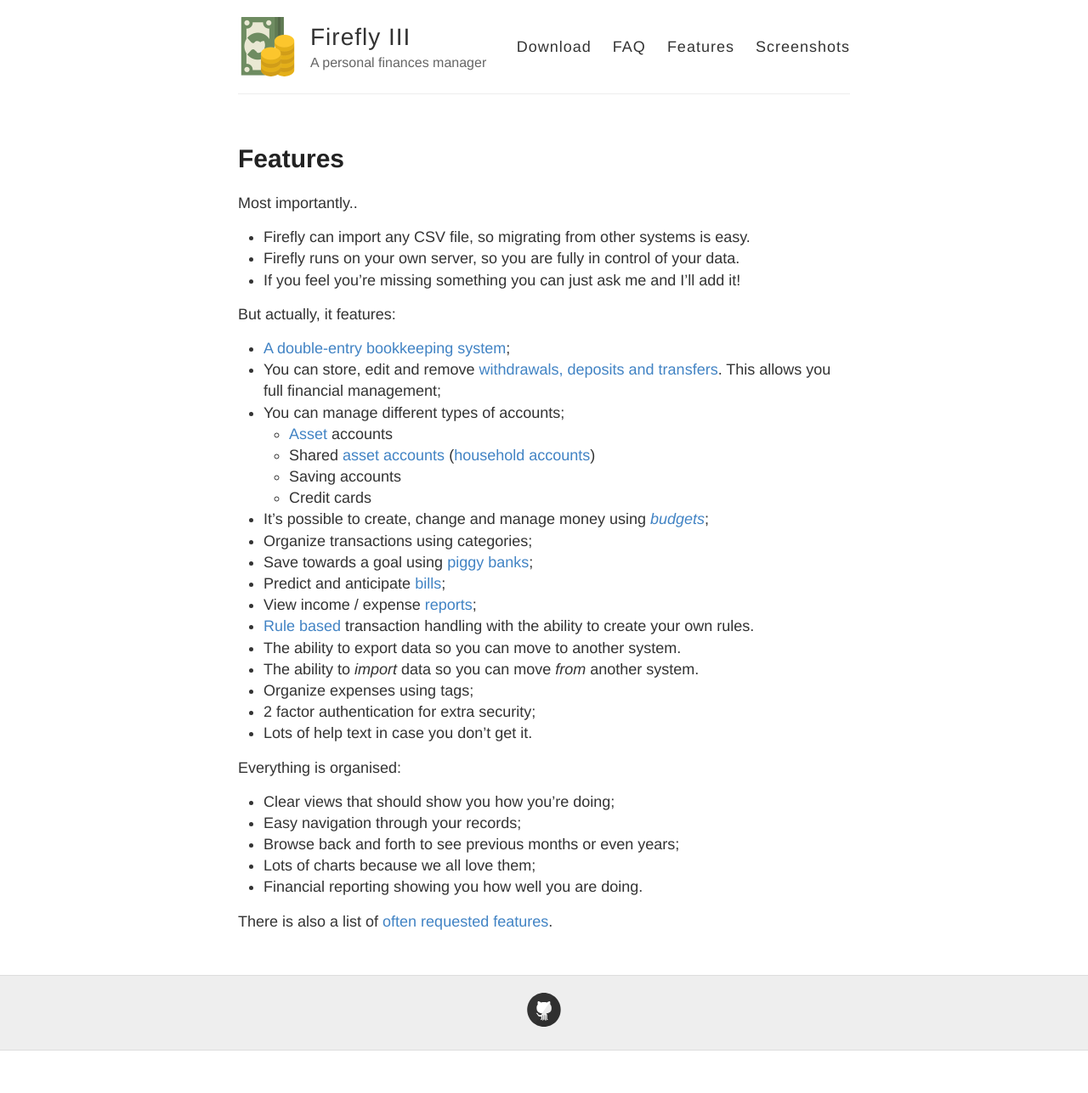
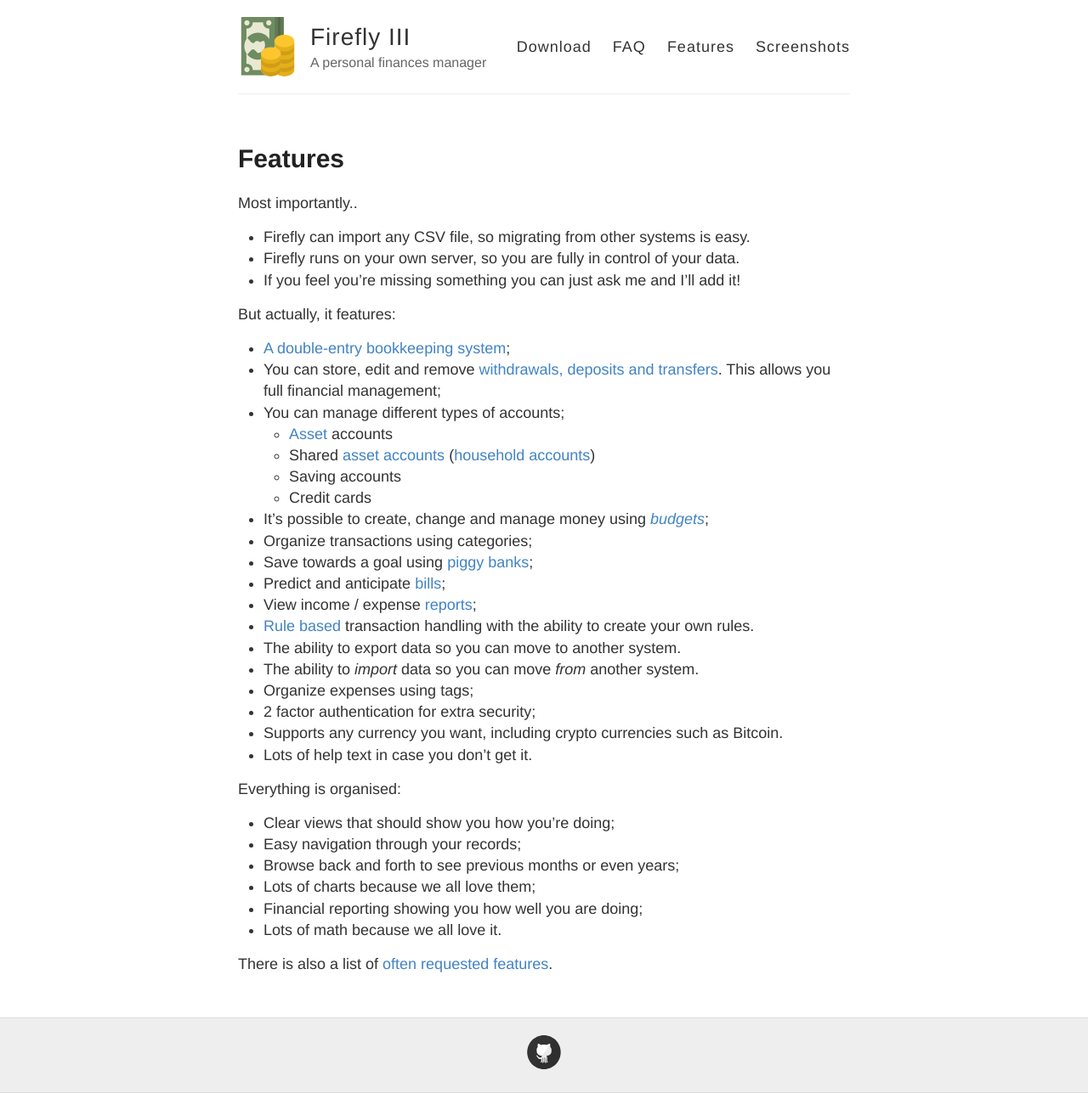
Before and after one commit to firefly-iii/firefly-iii.org, a Jekyll site: the page built from featurelist.md, in a window 1280 px wide. Shown: the whole page at 85% size. Built offline with Jekyll 4.4.1, drawn with Linux system fonts in a browser that asks for light colours; before the commit the page ends 1237 px from its top, so only the background shows below that.

Commit message:
Updated feature list.

```diff
--- a/featurelist.md
+++ b/featurelist.md
@@ -30,6 +30,7 @@ But actually, it features:
 - The ability to _import_ data so you can move _from_ another system.
 - Organize expenses using tags;
 - 2 factor authentication for extra security;
+- Supports any currency you want, including crypto currencies such as Bitcoin.
 - Lots of help text in case you don't get it.
 
 Everything is organised:
@@ -38,6 +39,7 @@ Everything is organised:
 - Easy navigation through your records;
 - Browse back and forth to see previous months or even years;
 - Lots of charts because we all love them;
-- Financial reporting showing you how well you are doing.
+- Financial reporting showing you how well you are doing;
+- Lots of math because we all love it.
 
 There is also a list of [often requested features](/requested-features/).
```
